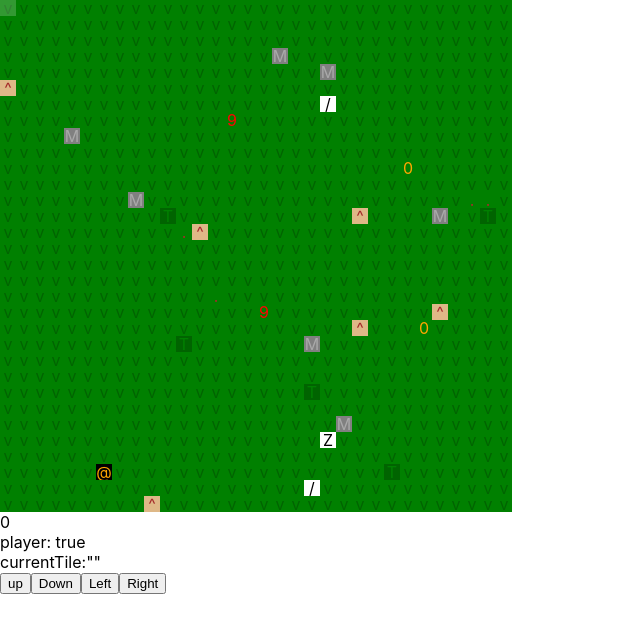
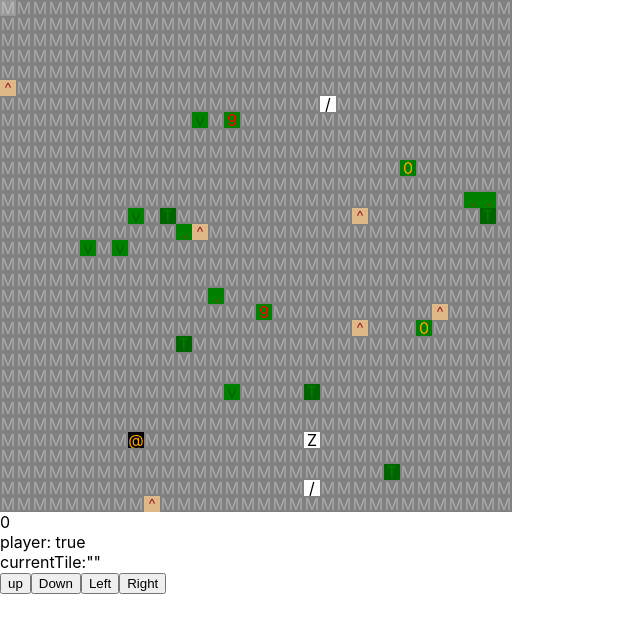
Before and after one commit to licebeam/react-rogue, a React (Create React App) app: page / in a window 1280 px wide. Shown: the top 632 px of the page, without its empty margins (0-640 px from the left). Built offline with nearby package versions, Linux system fonts and the light colour scheme.

Commit message:
adjusts tile generator

```diff
--- a/src/App.jsx
+++ b/src/App.jsx
@@ -106,7 +106,6 @@ class App extends Component {
   }
   //PLAYER KEYS
   releaseKeys = () => {
-    console.log('test')
     this.setState({ keyPress: false })
   }
 
--- a/src/helpers/tileFunctions.js
+++ b/src/helpers/tileFunctions.js
@@ -27,8 +27,7 @@ export const dungeonGenerator = (roomSize, currentFloorPlayerLoc) => {
     }
   }
   //fill with walls
-
-  room = fillDungeon(room, 'ground')
+  room = fillDungeon(room, 'rock')
   room = addRandomTiles(room, 'ground')
   room = addRandomTiles(room, 'rock')
   room = addRandomTiles(room, 'tree')
@@ -79,7 +78,7 @@ export const addRandomItems = (curRoom) => {
 
 export const addStairs = (curRoom, type, currentFloorPlayerLoc) => {
   let newTiles = curRoom;
-  const allGroundTiles = curRoom.filter(g => g.tile.name === 'ground')
+  const allGroundTiles = curRoom.filter(g => g.tile.name === 'ground' || g.tile.name === 'rock')
   var freeLocation = allGroundTiles[Math.floor(Math.random() * allGroundTiles.length)];
   const freeLocationIndex = newTiles.indexOf(freeLocation)
   if (freeLocation.contains || freeLocation.id === currentFloorPlayerLoc) {
```
